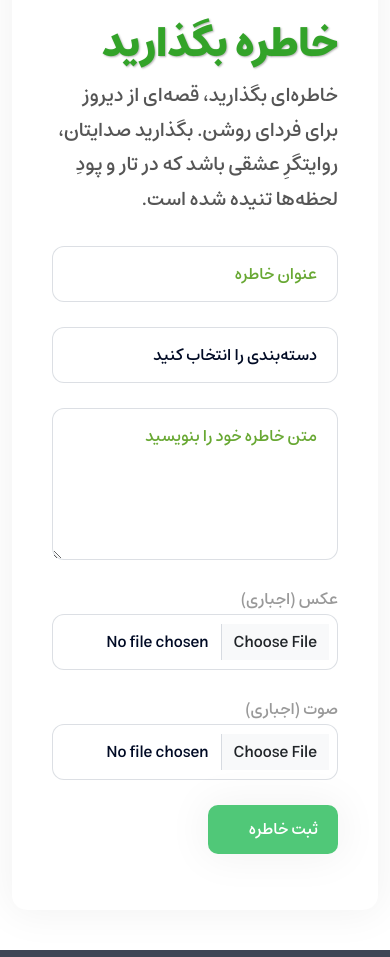
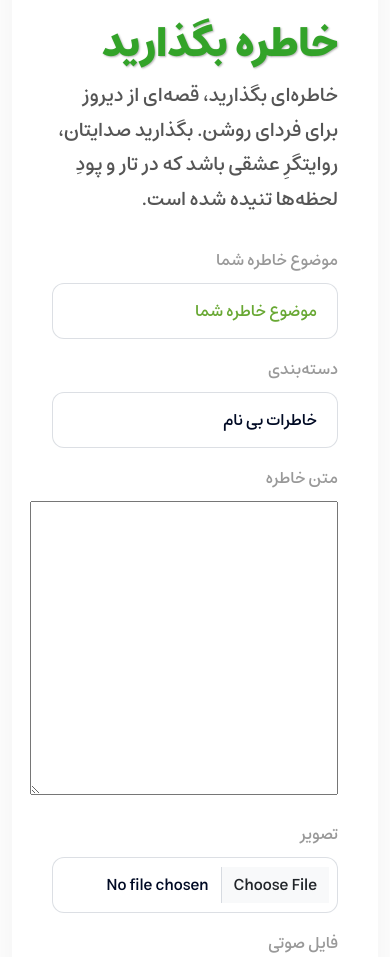
Before and after one commit to m0hamdd/goft_cast, a Django app: page /memory/ in a window 390 px wide. Shown: the part 2072-3029 px from the top of the page. Run offline with Django 5.2, Linux system fonts and the light colour scheme; the visitor is signed in with stand-in values (Sample User, id 1); some libraries are stand-ins or nearby versions; some web fonts are replaced; grey boxes are pictures that could not be loaded.

Commit message:
lastest...

```diff
--- a/Gofttt/memory/templates/memory/makestory.html
+++ b/Gofttt/memory/templates/memory/makestory.html
@@ -20,7 +20,8 @@
                 <div class="row">
                     <div class="col-lg-6 mx-auto">
                         <div class="site-heading text-center wow fadeInDown" data-wow-delay=".25s">
-                        <span class="site-title-tagline"><i class="fas fa-microphone-lines"></i> چطور کار میکنیم ؟</span>
+                            <span class="site-title-tagline"><i
+                                    class="fas fa-microphone-lines"></i> چطور کار میکنیم ؟</span>
                             <h2 class="site-title">بیایید بررسی کنیم <span>خاطرات</span> شما چگونه کار می کند</h2>
                         </div>
                     </div>
@@ -37,7 +38,8 @@
                                 <div class="process-content">
                                     <h4> ثبت خاطره‌ی صوتی</h4>
                                     <p>
-                                    خاطره‌ای خاص و به یادماندنی دارید؟ آن را با صدای خود ثبت کنید تا برای همیشه ماندگار شود                            </p>
+                                        خاطره‌ای خاص و به یادماندنی دارید؟ آن را با صدای خود ثبت کنید تا برای همیشه
+                                        ماندگار شود </p>
                                 </div>
                             </div>
                         </div>
@@ -101,54 +103,47 @@
                         <div class="col-lg-7 align-self-center">
                             <div class="contact-form">
                                 <div class="contact-form-header">
-                                <h2 style="font-size: 2.5em; color: #33a329; text-shadow: 1px 1px 2px rgba(0,0,0,0.3);">خاطره بگذارید</h2>
+                                    <h2 style="font-size: 2.5em; color: #33a329; text-shadow: 1px 1px 2px rgba(0,0,0,0.3);">
+                                        خاطره بگذارید</h2>
                                     <p style="font-size: 1.2em; line-height: 1.8; color: #555;">
-                                    خاطره‌ای بگذارید، قصه‌ای از دیروز برای فردای روشن. بگذارید صدایتان، روایتگرِ عشقی باشد که در تار و پودِ لحظه‌ها تنیده شده است.
+                                        خاطره‌ای بگذارید، قصه‌ای از دیروز برای فردای روشن. بگذارید صدایتان، روایتگرِ
+                                        عشقی باشد که در تار و پودِ لحظه‌ها تنیده شده است.
                                     </p>
                                 </div>
-                            <form method="post" enctype="multipart/form-data" action="{% url 'memory:makestory' %}">
+                                <form method="post" enctype="multipart/form-data">
                                     {% csrf_token %}
 
-                                <div class="form-group">
-                                    <input type="text" class="form-control" name="title" placeholder="عنوان خاطره" required>
+                                    <div class="mb-3">
+                                        <label for="{{ form.title.id_for_label }}" class="form-label">موضوع خاطره
+                                            شما</label>
+                                        {{ form.title }}
                                     </div>
 
-                                <div class="form-group">
-                                    <select name="category" class="form-control" required>
-                                        <option value="">دسته‌بندی را انتخاب کنید</option>
-                                        <option value="family">خاطرات استنادی</option>
-                                        <option value="friends">خاطرات بی نام</option>
-                                        <option value="travel">سایر</option>
-                                        <!-- <option value="funny">خنده‌دار</option>
-                                        <option value="other">سایر</option>   -->
-                                    </select>
+                                    <div class="mb-3">
+                                        <label for="{{ form.category.id_for_label }}"
+                                               class="form-label">دسته‌بندی</label>
+                                        {{ form.category }}
                                     </div>
 
-                                <div class="form-group">
-                                    <textarea name="text" cols="30" rows="5" class="form-control" placeholder="متن خاطره خود را بنویسید" required></textarea>
+                                    <div class="mb-3">
+                                        <label for="{{ form.body.id_for_label }}" class="form-label">متن خاطره</label>
+                                        {{ form.body }}
                                     </div>
 
-                                <div class="form-group">
-                                    <label>عکس (اجباری)</label>
-                                    <input type="file" name="image" class="form-control">
+                                    <div class="mb-3">
+                                        <label for="{{ form.image.id_for_label }}" class="form-label">تصویر</label>
+                                        {{ form.image }}
                                     </div>
 
-                                <div class="form-group">
-                                    <label>صوت (اجباری)</label>
-                                    <input type="file" name="audio" class="form-control">
+                                    <div class="mb-3">
+                                        <label for="{{ form.audio_file.id_for_label }}" class="form-label">فایل
+                                            صوتی</label>
+                                        {{ form.audio_file }}
                                     </div>
 
-                                <button type="submit" class="theme-btn">ثبت خاطره <i class="far fa-paper-plane"></i></button>
+                                    <button type="submit" class="btn btn-primary">ارسال</button>
+                                </form>
 
-                                <div class="col-md-12 mt-3">
-                                    <div class="form-messege text-success"></div>
-                                    {% if messages %}
-                                        {% for message in messages %}
-                                            <div class="alert alert-danger">{{ message }}</div>
-                                        {% endfor %}
-                                    {% endif %}
-                                </div>
-                            </form>
                             </div>
                         </div>
                     </div>
--- a/Gofttt/memory/templates/memory/sonat.html
+++ b/Gofttt/memory/templates/memory/sonat.html
@@ -1,3 +1,4 @@
+{% extends 'base.html' %}
 {% load static %}
 
 <!DOCTYPE html>
--- a/Gofttt/memory/views.py
+++ b/Gofttt/memory/views.py
@@ -2,57 +2,50 @@
 from django.http import FileResponse
 from django.views.generic import ListView
 from django.utils.timezone import now
-from django.urls import reverse
+
 from django.views import View
-from unicodedata import category
+
 from django.contrib.auth.mixins import LoginRequiredMixin
 from memory.forms import MemoryForm,DelCastForm
 from django.contrib import messages
-from .models import Memory, Podcast,Like,DelCast
+from .models import *
 from django.contrib.contenttypes.models import ContentType
 from .models import Podcast, PodcastDownload
 
 
 
  # Memory View.
-class MemoriesView(LoginRequiredMixin,View):
+class MemoriesView(LoginRequiredMixin, View):
     form_class = MemoryForm
+
     def get(self, request):
         form = self.form_class()
-        return render(request, 'memory/makestory.html',{'form': form})
+        return render(request, 'memory/makestory.html', {'form': form})
 
     def post(self, request):
-        form = self.form_class(request.POST)
+        form = self.form_class(request.POST, request.FILES)
         if form.is_valid():
             cd = form.cleaned_data
-            memory = Memory.objects.create(title=cd['title'], body = cd['body'],category=cd['category'],user = request.user)
+
+            # بررسی خالی بودن فیلدها
             if not cd.get('title') or not cd.get('category') or not cd.get('body'):
-                messages.error(request, 'فیلد های ضروری نباید خالی باشد ' , 'danger')
-                return render(request, 'memory/makestory.html')
+                messages.error(request, 'فیلدهای ضروری نباید خالی باشند', 'danger')
+                return render(request, 'memory/makestory.html', {'form': form})
+
+            # ذخیره‌ی فرم
+            memory = form.save(commit=False)
+            memory.user = request.user  # در صورتی که مدل دارای فیلد user است
             memory.save()
-            if memory.category == 'unnamed_memory':
-                return redirect(reverse('BnameView'))
-            elif memory.category == 'documentary_memory':
-                return redirect(reverse('StenadiView'))
-            elif  memory.category == 'OralTradition':
-                return redirect(reverse(' SonatView'))
-            elif memory.category == 'oral_memory':
-                return redirect(reverse('TarikhView'))
-            else:
-                return redirect('memory/makestory.html', {'form': form})
-        messages.info(request,"با موفقیت ارسال شد." , 'error' )
-        return render(request, 'memory/makestory.html' ,{'form':form })
+            messages.success(request, 'خاطره با موفقیت ذخیره شد!', 'success')
 
-
+            # بعد از ثبت، رندر گرفتن صفحه‌ی story_complate.html
+            return render(request, 'memory/story_complete.html', {'memory': memory})
+        return render(request, 'memory/makestory.html', {'form': form})
 class EpiListView(View):
     def get(self, request):
         return render(request, 'memory/episodelist.html')
 
-class ListCategory(View):
-    template_name = ''
-    def get(self, request):
-        memories = Memory.objects.filter(category = self.category)
-        return render(request, self.template_name, {'memories':memories})
+
 
 # Stenadi View.
 class StenadiView(ListView):
@@ -61,7 +54,7 @@
     context_object_name = 'memories'  # نام متغیر در تمپلیت
 
     def get_queryset(self):
-        return Memory.objects.all()  # می‌توانید اینجا فیلترهای خاصی اضافه کنید
+        return Memory.objects.filter(category='documentary_memory')  # می‌توانید اینجا فیلترهای خاصی اضافه کنید
 
 
 # Episode-Single View.
@@ -72,18 +65,23 @@
 
 
 # Bname View.
-class BnameView(ListCategory):
-    def get(self, request ):
-        return render(request, 'memory/bname.html')
+class BnameView(View):
+    model = Memory
+    template_name = 'memory/bname.html'
+    context_object_name = 'memories'
+
+
+    def get_queryset(self, request ):
+        return Memory.objects.filter(category='unnamed_memory')
 
 
 # Sonat View.
-class SonatView(ListCategory):
+class SonatView(View):
     def get(self, request,):
         return render(request, 'memory/sonat.html')
 
 # Tarikh View.
-class TarikhView(ListCategory):
+class TarikhView(View):
     def get(self, request):
         return render(request, 'memory/tarikh.html')
 
```
Also changed, not shown: Gofttt/memory/models.py (+20 -11 lines), Gofttt/memory/templates/memory/story_complate.html (added, +51 -0 lines), Gofttt/memory/media/templates/memory/Memory_image/Folder.jpg (added), Gofttt/memory/media/templates/memory/Memory_image/Folder_3WDhRZt.jpg (added), Gofttt/memory/media/templates/memory/Memory_image/Screenshot_67.png (added), 3 other files. Lines whose indentation alone changed are shown as unchanged.
